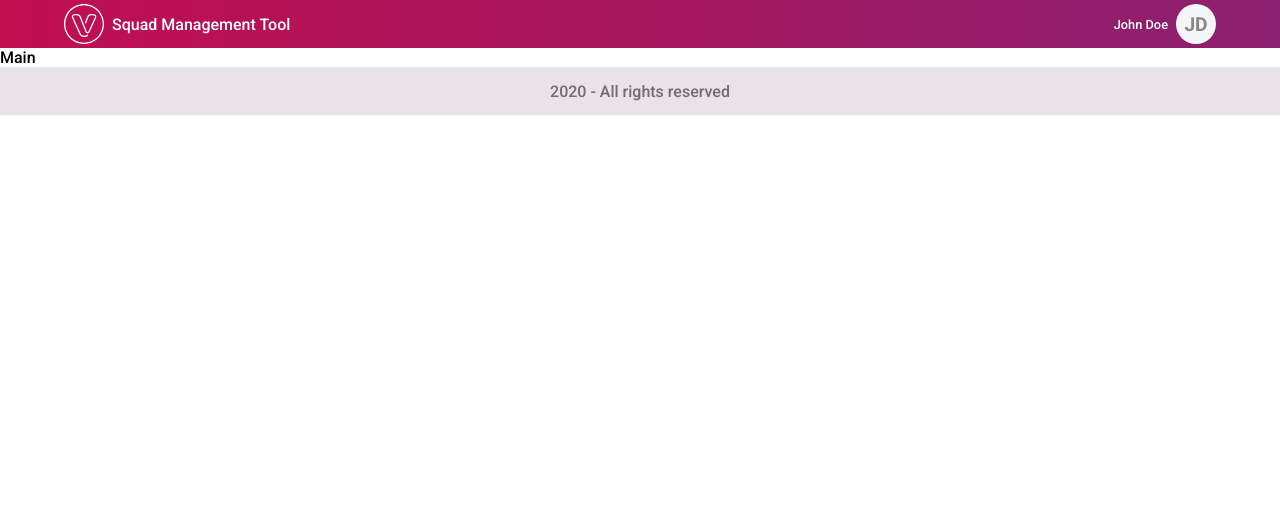
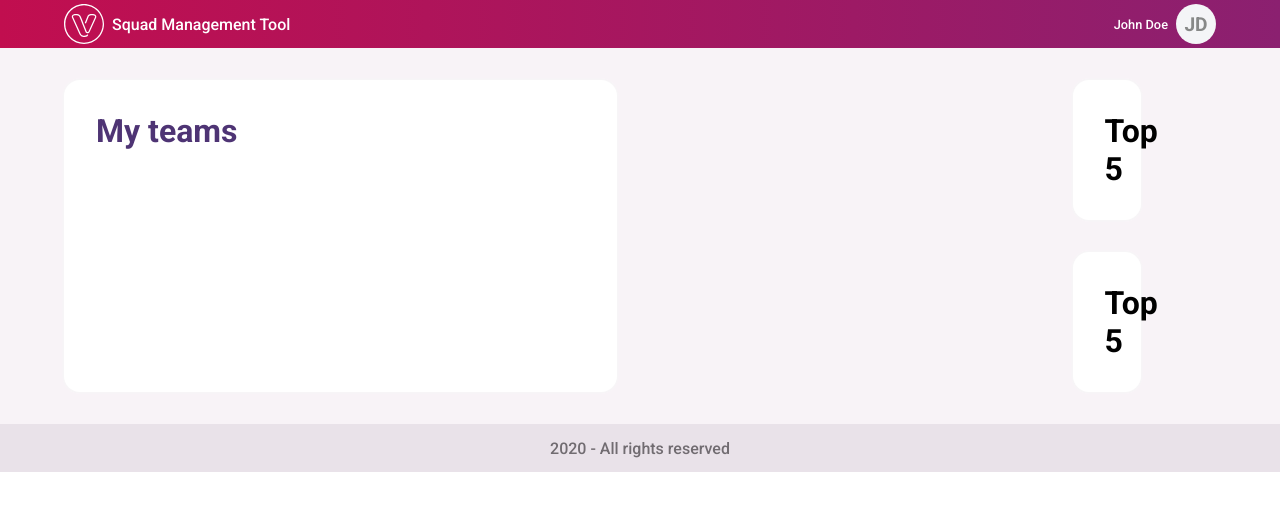
Before and after one commit to ErnanyGoncalves/venturus-football, a React (Create React App) app: page / in a window 1280 px wide. Shown: the top 510 px of the page. Built offline with nearby package versions, Linux system fonts and the light colour scheme.

Commit message:
Experimentos do grid do componente main

```diff
--- a/src/App.css
+++ b/src/App.css
@@ -13,11 +13,13 @@ body{
   margin: 0px;
 }
 
+.bodyBackground{
+  background-color: #f8f3f7;
+}
+
 .title{
   color: #4e3474;
 }
-
-
 
 .subtitle{
   color:#9e9e9e;
@@ -27,3 +29,14 @@ body{
 .container{
   padding: 0 4rem 0 4rem;
 }
+
+
+.panel{
+  width: 48%;
+  margin-top: 2rem;
+  margin-bottom: 2rem;
+  background-color: white;
+  border-radius: 1rem;
+  padding: 2rem;
+  box-shadow: 0 0 0 0.1rem #f7f5f7;
+}
--- a/src/App.js
+++ b/src/App.js
@@ -7,14 +7,16 @@ import ManageTeam from './ManageTeam';
 
 function App() {
   return (
-    <div>
+    <div className="bodyBackground">
       <BrowserRouter>
         <Header />
-        <Routes>
-          <Route path="/" element={<Main />} />
-          <Route path="/new" element={<ManageTeam />} />
-          <Route path="/edit/:id" element={<ManageTeam />} />
-        </Routes>
+        <div className="container">
+          <Routes>
+            <Route path="/" element={<Main />} />
+            <Route path="/new" element={<ManageTeam />} />
+            <Route path="/edit/:id" element={<ManageTeam />} />
+          </Routes>
+        </div>
       </BrowserRouter>
       <Footer />
     </div>
--- a/src/Main.js
+++ b/src/Main.js
@@ -1,9 +1,17 @@
 import React from 'react'
+import MyTeams from './MyTeams'
+import Top5 from './Top5'
+import styles from "./Main.module.css"
 
 const Main = () => {
     return (
-        <div>
-            Main
+        <div className={styles.main}>
+            <MyTeams />
+            <div>
+            <Top5 />
+            <Top5 />
+            </div>
+
         </div>
     )
 }
--- /dev/null
+++ b/src/Main.module.css
@@ -0,0 +1,4 @@
+.main{
+    display: flex;
+    justify-content: space-between;
+}
--- /dev/null
+++ b/src/MyTeams.js
@@ -0,0 +1,12 @@
+import React from 'react'
+import styles from "./MyTeams.module.css"
+
+const MyTeams = () => {
+    return (
+        <div className={"panel"}>
+            <h1 className="title">My teams</h1>
+        </div>
+    )
+}
+
+export default MyTeams
--- /dev/null
+++ b/src/Top5.js
@@ -0,0 +1,12 @@
+import React from 'react'
+import styles from "./Top5.module.css"
+
+const Top5 = () => {
+    return (
+        <div className={"panel"}>
+            <h1>Top 5</h1>
+        </div>
+    )
+}
+
+export default Top5
```
Also changed, not shown: src/MyTeams.module.css (added), src/Top5.module.css (added).
